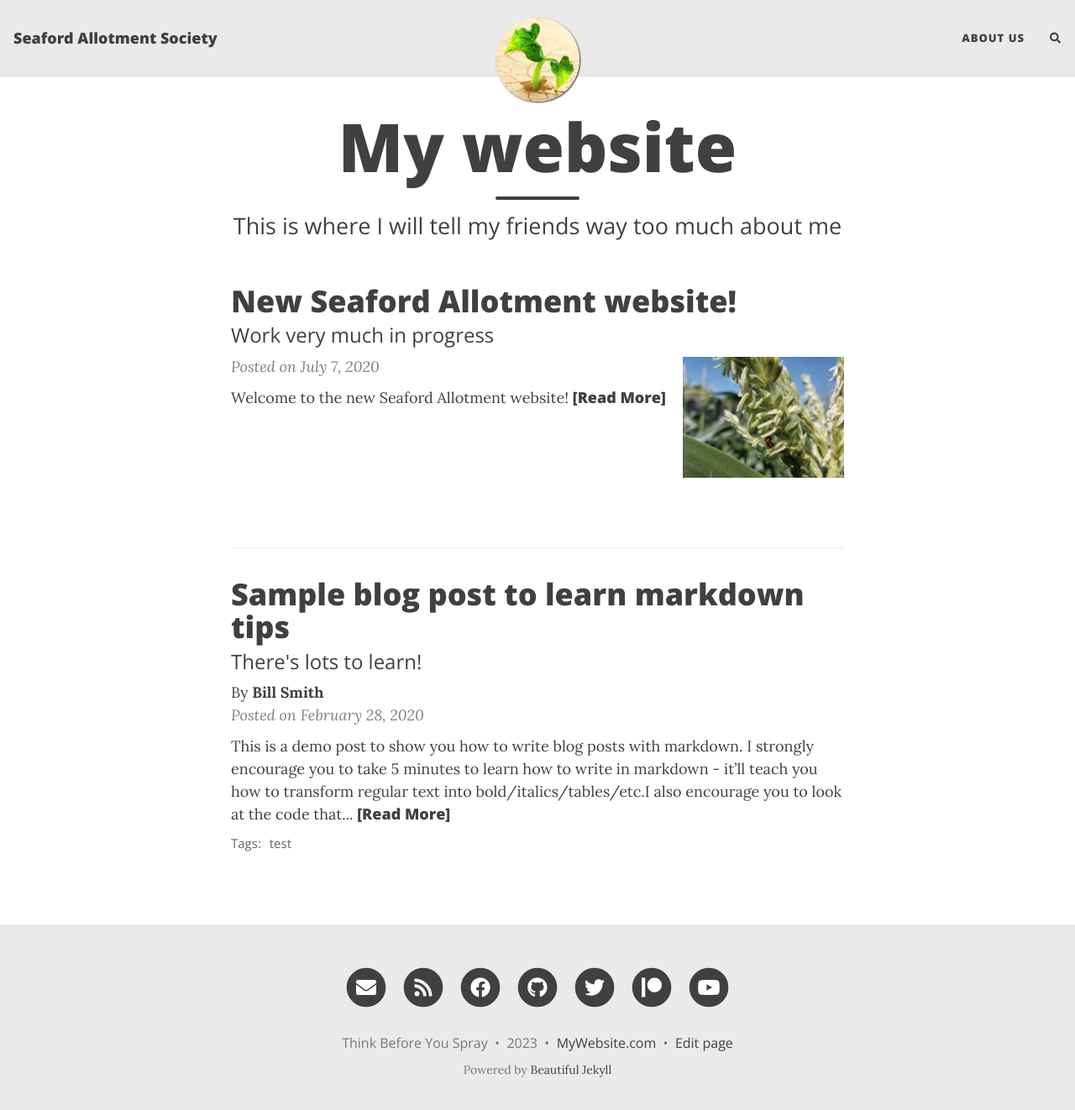
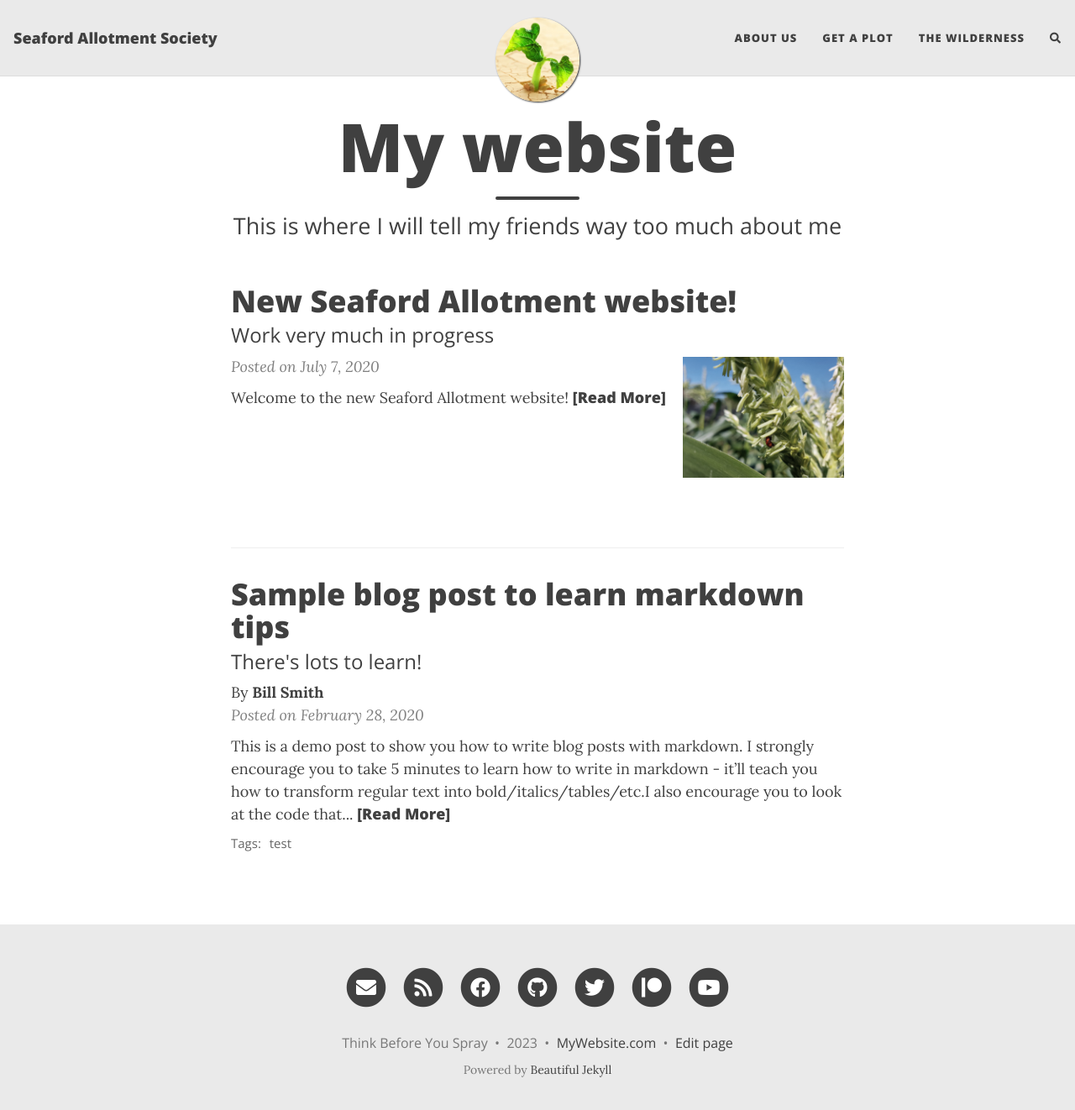
Before and after one commit to Croftie48/salg.github.io, a Jekyll site: the page built from index.html, in a window 1280 px wide and 1335 px high. Shown: the top 1322 px of the window at 84% size. Built offline with Jekyll 4.4.1, drawn with Linux system fonts in a browser that asks for light colours; nearby versions of some CDN libraries; the list of posts is cut into pages by our own code; comment, search, counter and statistics services are not loaded.

Commit message:
Update _config.yml

```diff
--- a/_config.yml
+++ b/_config.yml
@@ -23,6 +23,8 @@ author: Think Before You Spray
 
 navbar-links:
   About Us: "aboutme"
+  Get A Plot: "Get plot"
+  The Wilderness: "wilderness"
 
 ################
 # --- Logo --- #
```
